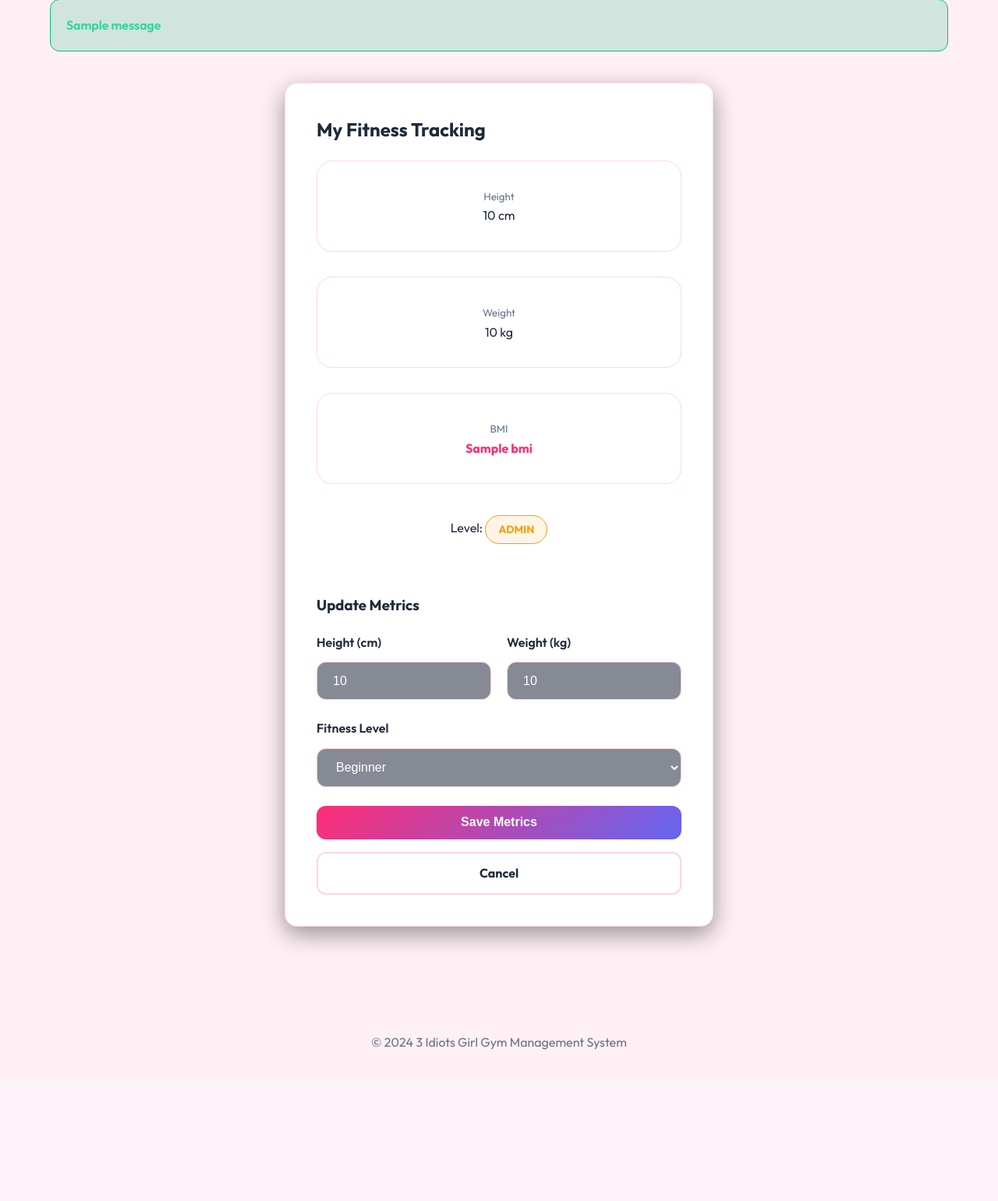
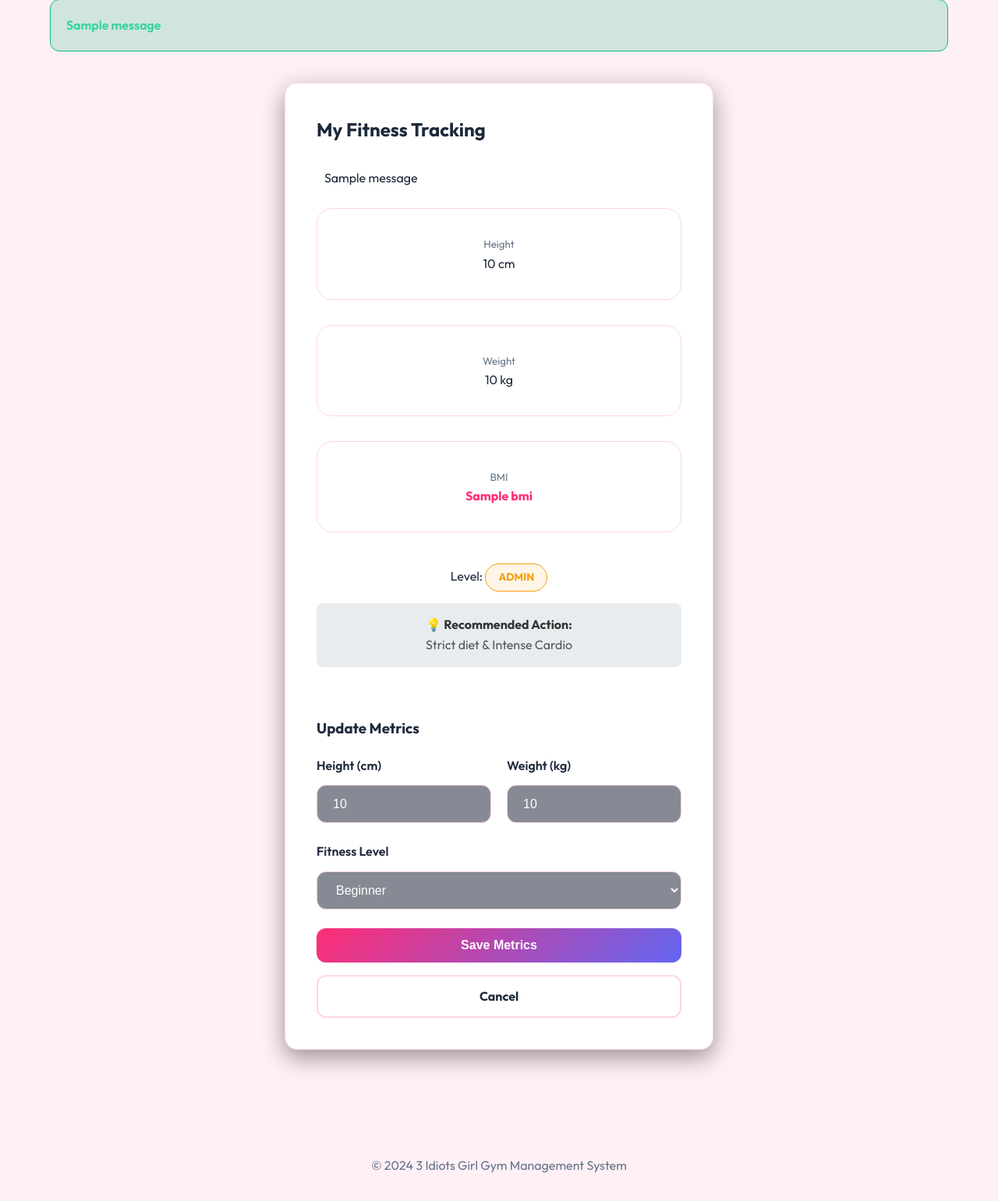
Before and after one commit to mahimaakter363937-lgtm/GYM-Management-System, a Flask app: template templates/fitness.html in a window 1280 px wide. Shown: the part 136-1677 px from the top of the page at 78% size. Before the commit the page ends 1483 px from the top, so only its background shows below. Run offline with Flask 3, Linux system fonts and the light colour scheme; the template is opened without the code that fills it: most values are stand-ins (such as "Sample title", 1, 10 or a date in 2020); one stand-in notice (Sample message) is shown.

Commit message:
Update fitness.html

```diff
--- a/templates/fitness.html
+++ b/templates/fitness.html
@@ -4,6 +4,15 @@
 <div class="page-wrapper narrow">
   <div class="card">
     <h2>My Fitness Tracking</h2>
+
+    {% with messages = get_flashed_messages(with_categories=true) %}
+      {% if messages %}
+        {% for category, message in messages %}
+          <div class="alert alert-{{ category }}" style="margin-bottom: 15px; padding: 10px; border-radius: 5px;">{{ message }}</div>
+        {% endfor %}
+      {% endif %}
+    {% endwith %}
+
     {% if profile %}
       <div class="stats-grid mt-3">
         <div class="stat-card">
@@ -20,6 +29,18 @@
         </div>
       </div>
       <p class="text-center mt-2">Level: <span class="pill pill-warning">{{ profile['fitness_level'] }}</span></p>
+
+      <div style="background: #e9ecef; padding: 15px; border-radius: 8px; margin-top: 15px; text-align: center;">
+          <strong style="color: #333;">💡 Recommended Action:</strong><br>
+          <span style="color: #555;">
+              {% if profile['bmi'] < 18.5 %} High-calorie diet & Strength training
+              {% elif profile['bmi'] < 25 %} Balanced diet & Regular exercise
+              {% elif profile['bmi'] < 30 %} Low-calorie diet & Cardio
+              {% else %} Strict diet & Intense Cardio
+              {% endif %}
+          </span>
+      </div>
+
       <hr style="margin: 2rem 0; border: none; border-top: 1px solid var(--border-color);">
     {% endif %}
 
@@ -28,11 +49,11 @@
       <div class="form-grid-2">
         <div class="form-group">
           <label class="form-label">Height (cm)</label>
-          <input type="number" step="0.1" name="height" class="form-control" value="{{ profile['height'] if profile else '' }}" required>
+          <input type="number" step="0.1" name="height" class="form-control" value="{{ profile['height'] if profile else '' }}" placeholder="e.g. 170" required>
         </div>
         <div class="form-group">
           <label class="form-label">Weight (kg)</label>
-          <input type="number" step="0.1" name="weight" class="form-control" value="{{ profile['weight'] if profile else '' }}" required>
+          <input type="number" step="0.1" name="weight" class="form-control" value="{{ profile['weight'] if profile else '' }}" placeholder="e.g. 65" required>
         </div>
       </div>
       <div class="form-group">
@@ -45,7 +66,7 @@
         </select>
       </div>
       <button type="submit" class="btn btn-primary btn-full">Save Metrics</button>
-      <a href="/dashboard" class="btn btn-outline btn-full mt-3" style="text-align: center;">Cancel</a>
+      <a href="/dashboard" class="btn btn-outline btn-full mt-3" style="text-align: center; display: block; text-decoration: none;">Cancel</a>
     </form>
   </div>
 </div>
```
